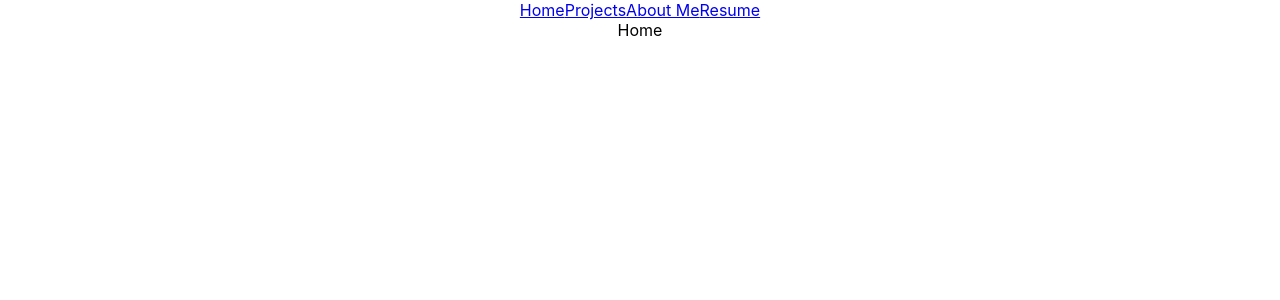
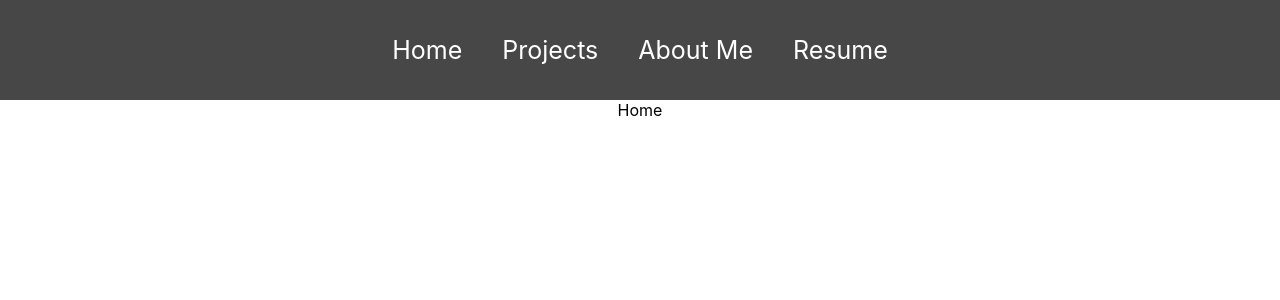
Before and after one commit to HTapia7/react-Portfolio, a React (Create React App) app: page / in a window 1280 px wide. Shown: the top 300 px of the page. Built offline with nearby package versions, Linux system fonts and the light colour scheme.

Commit message:
navbar styling

```diff
--- a/src/components/Navbar.js
+++ b/src/components/Navbar.js
@@ -1,5 +1,6 @@
 import React from "react";
 import { Link } from "react-router-dom"
+import "../styles/Navbar.css"
 
 function Navbar() {
     return  <div className="navbar">
--- a/src/pages/Home.js
+++ b/src/pages/Home.js
@@ -3,5 +3,7 @@ import React from "react";
 function Home() {
     return <div> Home</div>;
 
+
 }
- export default Home;
+
+export default Home;
--- /dev/null
+++ b/src/styles/Navbar.css
@@ -0,0 +1,21 @@
+.navbar {
+    width: 100%;
+    height: 100px;
+    background-color: #474747;
+}
+
+.links {
+    width: 100%;
+    height: 100px;
+    display: flex;
+    align-items: center;
+    justify-content: center;
+    color: white;
+}
+
+.navbar a {
+    color: white;
+    text-decoration: none;
+    margin: 20px;
+    font-size: 25px;
+}
```
